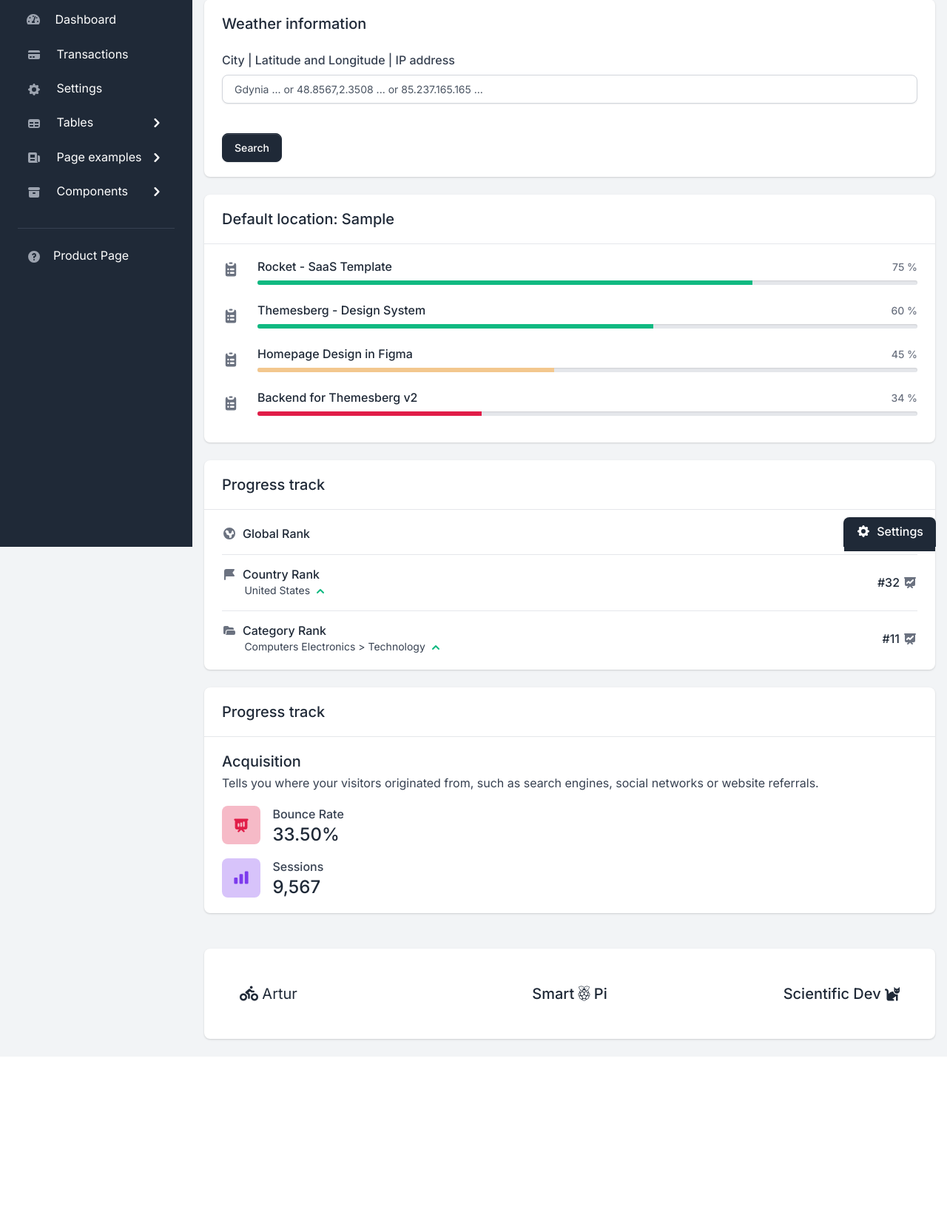
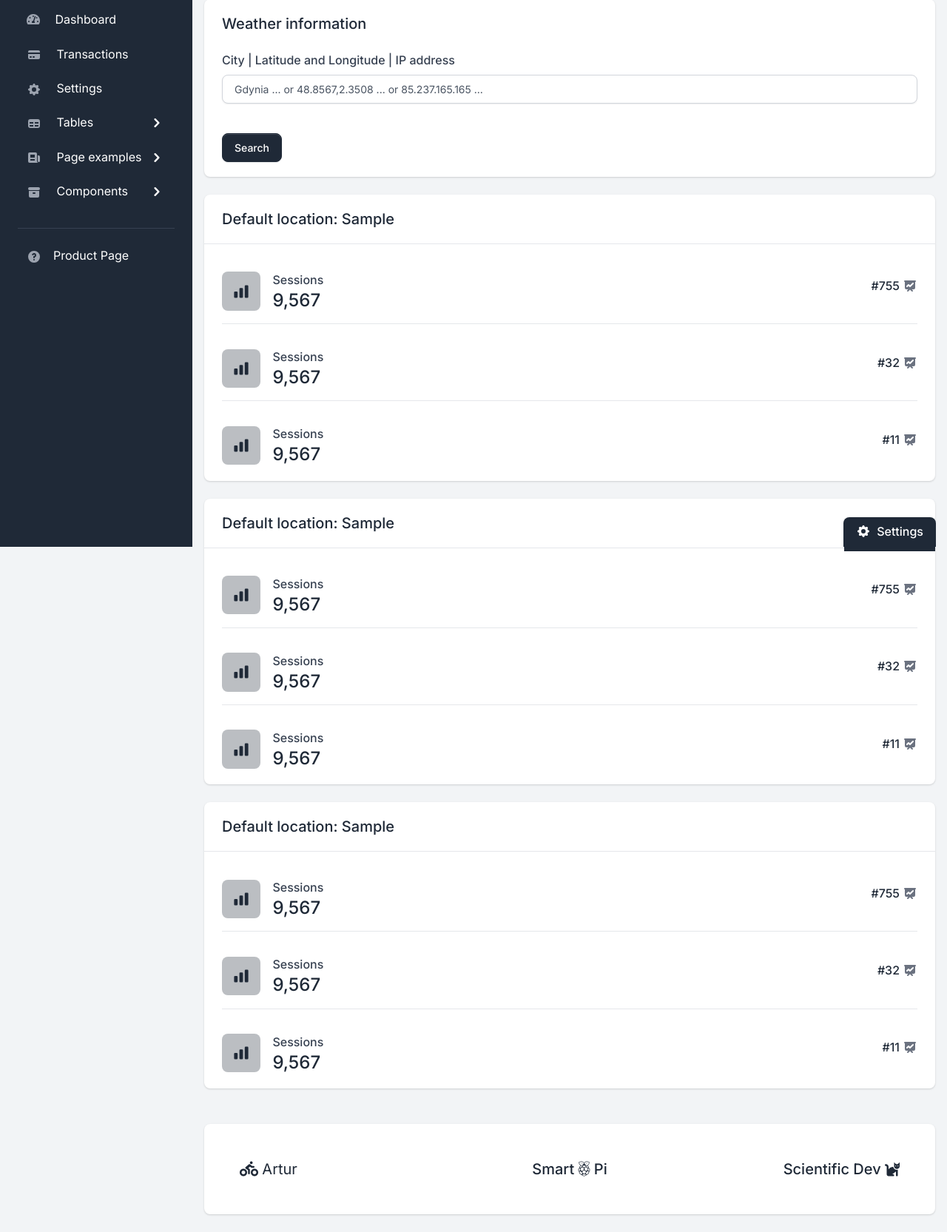
Before and after one commit to zacniewski/SmartPi, a Django app: template apps/templates/weather/weather.html in a window 1280 px wide. Shown: the part 61-1726 px from the top of the page at 74% size. Before the commit the page ends 1489 px from the top, so only its background shows below. Run offline with Django 3.2, Linux system fonts and the light colour scheme; the template is opened without the code that fills it: most values are stand-ins (such as "Sample title", 1, 10 or a date in 2020); some libraries are stand-ins or nearby versions.

Commit message:
Preparing placeholders for data from API

```diff
--- a/apps/templates/weather/weather.html
+++ b/apps/templates/weather/weather.html
@@ -156,88 +156,13 @@
                 <h2 class="fs-5 fw-bold mb-0">Default location: {{ default_location }}</h2>
             </div>
             <div class="card-body">
-                            <!-- Project 1 -->
-                            <div class="row mb-4">
-                                <div class="col-auto">
-                                    <svg class="icon icon-sm text-gray-500" fill="currentColor" viewBox="0 0 20 20" xmlns="http://www.w3.org/2000/svg"><path d="M9 2a1 1 0 000 2h2a1 1 0 100-2H9z"></path><path fill-rule="evenodd" d="M4 5a2 2 0 012-2 3 3 0 003 3h2a3 3 0 003-3 2 2 0 012 2v11a2 2 0 01-2 2H6a2 2 0 01-2-2V5zm3 4a1 1 0 000 2h.01a1 1 0 100-2H7zm3 0a1 1 0 000 2h3a1 1 0 100-2h-3zm-3 4a1 1 0 100 2h.01a1 1 0 100-2H7zm3 0a1 1 0 100 2h3a1 1 0 100-2h-3z" clip-rule="evenodd"></path></svg>
-                                </div>
-                                <div class="col">
-                                    <div class="progress-wrapper">
-                                        <div class="progress-info">
-                                            <div class="h6 mb-0">Rocket - SaaS Template</div>
-                                            <div class="small fw-bold text-gray-500"><span>75 %</span></div>
-                                        </div>
-                                        <div class="progress mb-0">
-                                            <div class="progress-bar bg-success" role="progressbar" aria-valuenow="75" aria-valuemin="0" aria-valuemax="100" style="width: 75%;"></div>
-                                        </div>
-                                    </div>
-                                </div>
-                            </div>
-                            <!-- Project 2 -->
-                            <div class="row align-items-center mb-4">
-                                <div class="col-auto">
-                                    <svg class="icon icon-sm text-gray-500" fill="currentColor" viewBox="0 0 20 20" xmlns="http://www.w3.org/2000/svg"><path d="M9 2a1 1 0 000 2h2a1 1 0 100-2H9z"></path><path fill-rule="evenodd" d="M4 5a2 2 0 012-2 3 3 0 003 3h2a3 3 0 003-3 2 2 0 012 2v11a2 2 0 01-2 2H6a2 2 0 01-2-2V5zm3 4a1 1 0 000 2h.01a1 1 0 100-2H7zm3 0a1 1 0 000 2h3a1 1 0 100-2h-3zm-3 4a1 1 0 100 2h.01a1 1 0 100-2H7zm3 0a1 1 0 100 2h3a1 1 0 100-2h-3z" clip-rule="evenodd"></path></svg>
-                                </div>
-                                <div class="col">
-                                    <div class="progress-wrapper">
-                                        <div class="progress-info">
-                                            <div class="h6 mb-0">Themesberg - Design System</div>
-                                            <div class="small fw-bold text-gray-500"><span>60 %</span></div>
-                                        </div>
-                                        <div class="progress mb-0">
-                                            <div class="progress-bar bg-success" role="progressbar" aria-valuenow="60" aria-valuemin="0" aria-valuemax="100" style="width: 60%;"></div>
-                                        </div>
-                                    </div>
-                                </div>
-                            </div>
-                            <!-- Project 3 -->
-                            <div class="row align-items-center mb-4">
-                                <div class="col-auto">
-                                    <svg class="icon icon-sm text-gray-500" fill="currentColor" viewBox="0 0 20 20" xmlns="http://www.w3.org/2000/svg"><path d="M9 2a1 1 0 000 2h2a1 1 0 100-2H9z"></path><path fill-rule="evenodd" d="M4 5a2 2 0 012-2 3 3 0 003 3h2a3 3 0 003-3 2 2 0 012 2v11a2 2 0 01-2 2H6a2 2 0 01-2-2V5zm3 4a1 1 0 000 2h.01a1 1 0 100-2H7zm3 0a1 1 0 000 2h3a1 1 0 100-2h-3zm-3 4a1 1 0 100 2h.01a1 1 0 100-2H7zm3 0a1 1 0 100 2h3a1 1 0 100-2h-3z" clip-rule="evenodd"></path></svg>
-                                </div>
-                                <div class="col">
-                                    <div class="progress-wrapper">
-                                        <div class="progress-info">
-                                            <div class="h6 mb-0">Homepage Design in Figma</div>
-                                            <div class="small fw-bold text-gray-500"><span>45 %</span></div>
-                                        </div>
-                                        <div class="progress mb-0">
-                                            <div class="progress-bar bg-warning" role="progressbar" aria-valuenow="45" aria-valuemin="0" aria-valuemax="100" style="width: 45%;"></div>
-                                        </div>
-                                    </div>
-                                </div>
-                            </div>
-                            <!-- Project 4 -->
-                            <div class="row align-items-center mb-3">
-                                <div class="col-auto">
-                                    <svg class="icon icon-sm text-gray-500" fill="currentColor" viewBox="0 0 20 20" xmlns="http://www.w3.org/2000/svg"><path d="M9 2a1 1 0 000 2h2a1 1 0 100-2H9z"></path><path fill-rule="evenodd" d="M4 5a2 2 0 012-2 3 3 0 003 3h2a3 3 0 003-3 2 2 0 012 2v11a2 2 0 01-2 2H6a2 2 0 01-2-2V5zm3 4a1 1 0 000 2h.01a1 1 0 100-2H7zm3 0a1 1 0 000 2h3a1 1 0 100-2h-3zm-3 4a1 1 0 100 2h.01a1 1 0 100-2H7zm3 0a1 1 0 100 2h3a1 1 0 100-2h-3z" clip-rule="evenodd"></path></svg>
-                                </div>
-                                <div class="col">
-                                    <div class="progress-wrapper">
-                                        <div class="progress-info">
-                                            <div class="h6 mb-0">Backend for Themesberg v2</div>
-                                            <div class="small fw-bold text-gray-500"><span>34 %</span></div>
-                                        </div>
-                                        <div class="progress mb-0">
-                                            <div class="progress-bar bg-danger" role="progressbar" aria-valuenow="34" aria-valuemin="0" aria-valuemax="100" style="width: 34%;"></div>
-                                        </div>
-                                    </div>
-                                </div>
-                            </div>
-                        </div>
-                    </div>
-                </div>
-                <div class="col-12 col-xxl-4 mb-4">
-                    <div class="card border-0 shadow">
-                    <div class="card-header border-bottom d-flex align-items-center justify-content-between">
-                        <h2 class="fs-5 fw-bold mb-0">Progress track</h2>
-                    </div>
-                    <div class="card-body">
                 <div class="d-flex align-items-center justify-content-between border-bottom pb-3">
-                            <div>
-                                <div class="h6 mb-0 d-flex align-items-center">
-                                    <svg class="icon icon-xs text-gray-500 me-2" fill="currentColor" viewBox="0 0 20 20" xmlns="http://www.w3.org/2000/svg"><path fill-rule="evenodd" d="M10 18a8 8 0 100-16 8 8 0 000 16zM4.332 8.027a6.012 6.012 0 011.912-2.706C6.512 5.73 6.974 6 7.5 6A1.5 1.5 0 019 7.5V8a2 2 0 004 0 2 2 0 011.523-1.943A5.977 5.977 0 0116 10c0 .34-.028.675-.083 1H15a2 2 0 00-2 2v2.197A5.973 5.973 0 0110 16v-2a2 2 0 00-2-2 2 2 0 01-2-2 2 2 0 00-1.668-1.973z" clip-rule="evenodd"></path></svg>
-                                    Global Rank
+                    <div class="d-flex align-items-center pt-3">
+                            <div class="icon-shape icon-sm icon-shape-primary rounded me-3">
+                                <svg fill="currentColor" viewBox="0 0 20 20" xmlns="http://www.w3.org/2000/svg"><path d="M2 11a1 1 0 011-1h2a1 1 0 011 1v5a1 1 0 01-1 1H3a1 1 0 01-1-1v-5zM8 7a1 1 0 011-1h2a1 1 0 011 1v9a1 1 0 01-1 1H9a1 1 0 01-1-1V7zM14 4a1 1 0 011-1h2a1 1 0 011 1v12a1 1 0 01-1 1h-2a1 1 0 01-1-1V4z"></path></svg>                                        </div>
+                            <div class="d-block">
+                                <label class="mb-0">Sessions</label>
+                                <h4 class="mb-0">9,567</h4>
                             </div>
                         </div>
                     <div>
@@ -248,14 +173,12 @@
                     </div>
                 </div>
                 <div class="d-flex align-items-center justify-content-between border-bottom py-3">
-                            <div>
-                                <div class="h6 mb-0 d-flex align-items-center">
-                                    <svg class="icon icon-xs text-gray-500 me-2" fill="currentColor" viewBox="0 0 20 20" xmlns="http://www.w3.org/2000/svg"><path fill-rule="evenodd" d="M3 6a3 3 0 013-3h10a1 1 0 01.8 1.6L14.25 8l2.55 3.4A1 1 0 0116 13H6a1 1 0 00-1 1v3a1 1 0 11-2 0V6z" clip-rule="evenodd"></path></svg>
-                                    Country Rank
-                                </div>
-                                <div class="small card-stats">
-                                    United States
-                                    <svg class="icon icon-xs text-success" fill="currentColor" viewBox="0 0 20 20" xmlns="http://www.w3.org/2000/svg"><path fill-rule="evenodd" d="M14.707 12.707a1 1 0 01-1.414 0L10 9.414l-3.293 3.293a1 1 0 01-1.414-1.414l4-4a1 1 0 011.414 0l4 4a1 1 0 010 1.414z" clip-rule="evenodd"></path></svg>
+                    <div class="d-flex align-items-center pt-3">
+                        <div class="icon-shape icon-sm icon-shape-primary rounded me-3">
+                            <svg fill="currentColor" viewBox="0 0 20 20" xmlns="http://www.w3.org/2000/svg"><path d="M2 11a1 1 0 011-1h2a1 1 0 011 1v5a1 1 0 01-1 1H3a1 1 0 01-1-1v-5zM8 7a1 1 0 011-1h2a1 1 0 011 1v9a1 1 0 01-1 1H9a1 1 0 01-1-1V7zM14 4a1 1 0 011-1h2a1 1 0 011 1v12a1 1 0 01-1 1h-2a1 1 0 01-1-1V4z"></path></svg>                                        </div>
+                        <div class="d-block">
+                            <label class="mb-0">Sessions</label>
+                            <h4 class="mb-0">9,567</h4>
                         </div>
                     </div>
                     <div>
@@ -266,14 +189,12 @@
                     </div>
                 </div>
                 <div class="d-flex align-items-center justify-content-between pt-3">
-                            <div>
-                                <div class="h6 mb-0 d-flex align-items-center">
-                                    <svg class="icon icon-xs text-gray-500 me-2" fill="currentColor" viewBox="0 0 20 20" xmlns="http://www.w3.org/2000/svg"><path fill-rule="evenodd" d="M2 6a2 2 0 012-2h4l2 2h4a2 2 0 012 2v1H8a3 3 0 00-3 3v1.5a1.5 1.5 0 01-3 0V6z" clip-rule="evenodd"></path><path d="M6 12a2 2 0 012-2h8a2 2 0 012 2v2a2 2 0 01-2 2H2h2a2 2 0 002-2v-2z"></path></svg>
-                                    Category Rank
-                                </div>
-                                <div class="small card-stats">
-                                    Computers Electronics > Technology
-                                    <svg class="icon icon-xs text-success" fill="currentColor" viewBox="0 0 20 20" xmlns="http://www.w3.org/2000/svg"><path fill-rule="evenodd" d="M14.707 12.707a1 1 0 01-1.414 0L10 9.414l-3.293 3.293a1 1 0 01-1.414-1.414l4-4a1 1 0 011.414 0l4 4a1 1 0 010 1.414z" clip-rule="evenodd"></path></svg>
+                    <div class="d-flex align-items-center pt-3">
+                        <div class="icon-shape icon-sm icon-shape-primary rounded me-3">
+                            <svg fill="currentColor" viewBox="0 0 20 20" xmlns="http://www.w3.org/2000/svg"><path d="M2 11a1 1 0 011-1h2a1 1 0 011 1v5a1 1 0 01-1 1H3a1 1 0 01-1-1v-5zM8 7a1 1 0 011-1h2a1 1 0 011 1v9a1 1 0 01-1 1H9a1 1 0 01-1-1V7zM14 4a1 1 0 011-1h2a1 1 0 011 1v12a1 1 0 01-1 1h-2a1 1 0 01-1-1V4z"></path></svg>                                        </div>
+                        <div class="d-block">
+                            <label class="mb-0">Sessions</label>
+                            <h4 class="mb-0">9,567</h4>
                         </div>
                     </div>
                     <div>
@@ -289,28 +210,112 @@
         <div class="col-12 col-xxl-4 mb-4">
             <div class="card border-0 shadow">
             <div class="card-header border-bottom d-flex align-items-center justify-content-between">
-                            <h2 class="fs-5 fw-bold mb-0">Progress track</h2>
+                <h2 class="fs-5 fw-bold mb-0">Default location: {{ default_location }}</h2>
             </div>
             <div class="card-body">
-                            <h2 class="fs-5 fw-bold mb-1">Acquisition</h2>
-                            <p>Tells you where your visitors originated from, such as search engines, social networks or website referrals.</p>
-                            <div class="d-block">
-                            <div class="d-flex align-items-center me-5">
-                                <div class="icon-shape icon-sm icon-shape-danger rounded me-3">
-                                    <svg fill="currentColor" viewBox="0 0 20 20" xmlns="http://www.w3.org/2000/svg"><path fill-rule="evenodd" d="M3 3a1 1 0 000 2v8a2 2 0 002 2h2.586l-1.293 1.293a1 1 0 101.414 1.414L10 15.414l2.293 2.293a1 1 0 001.414-1.414L12.414 15H15a2 2 0 002-2V5a1 1 0 100-2H3zm11 4a1 1 0 10-2 0v4a1 1 0 102 0V7zm-3 1a1 1 0 10-2 0v3a1 1 0 102 0V8zM8 9a1 1 0 00-2 0v2a1 1 0 102 0V9z" clip-rule="evenodd"></path></svg>
-                                </div>
-                                <div class="d-block">
-                                    <label class="mb-0">Bounce Rate</label>
-                                    <h4 class="mb-0">33.50%</h4>
-                                </div>
-                            </div>
+                <div class="d-flex align-items-center justify-content-between border-bottom pb-3">
                     <div class="d-flex align-items-center pt-3">
-                                <div class="icon-shape icon-sm icon-shape-purple rounded me-3">
+                            <div class="icon-shape icon-sm icon-shape-primary rounded me-3">
                                 <svg fill="currentColor" viewBox="0 0 20 20" xmlns="http://www.w3.org/2000/svg"><path d="M2 11a1 1 0 011-1h2a1 1 0 011 1v5a1 1 0 01-1 1H3a1 1 0 01-1-1v-5zM8 7a1 1 0 011-1h2a1 1 0 011 1v9a1 1 0 01-1 1H9a1 1 0 01-1-1V7zM14 4a1 1 0 011-1h2a1 1 0 011 1v12a1 1 0 01-1 1h-2a1 1 0 01-1-1V4z"></path></svg>                                        </div>
                             <div class="d-block">
                                 <label class="mb-0">Sessions</label>
                                 <h4 class="mb-0">9,567</h4>
                             </div>
+                        </div>
+                    <div>
+                        <a href="#" class="d-flex align-items-center fw-bold">
+                            #755
+                            <svg class="icon icon-xs text-gray-500 ms-1" fill="currentColor" viewBox="0 0 20 20" xmlns="http://www.w3.org/2000/svg"><path fill-rule="evenodd" d="M3 3a1 1 0 000 2v8a2 2 0 002 2h2.586l-1.293 1.293a1 1 0 101.414 1.414L10 15.414l2.293 2.293a1 1 0 001.414-1.414L12.414 15H15a2 2 0 002-2V5a1 1 0 100-2H3zm11.707 4.707a1 1 0 00-1.414-1.414L10 9.586 8.707 8.293a1 1 0 00-1.414 0l-2 2a1 1 0 101.414 1.414L8 10.414l1.293 1.293a1 1 0 001.414 0l4-4z" clip-rule="evenodd"></path></svg>
+                        </a>
+                    </div>
+                </div>
+                <div class="d-flex align-items-center justify-content-between border-bottom py-3">
+                    <div class="d-flex align-items-center pt-3">
+                        <div class="icon-shape icon-sm icon-shape-primary rounded me-3">
+                            <svg fill="currentColor" viewBox="0 0 20 20" xmlns="http://www.w3.org/2000/svg"><path d="M2 11a1 1 0 011-1h2a1 1 0 011 1v5a1 1 0 01-1 1H3a1 1 0 01-1-1v-5zM8 7a1 1 0 011-1h2a1 1 0 011 1v9a1 1 0 01-1 1H9a1 1 0 01-1-1V7zM14 4a1 1 0 011-1h2a1 1 0 011 1v12a1 1 0 01-1 1h-2a1 1 0 01-1-1V4z"></path></svg>                                        </div>
+                        <div class="d-block">
+                            <label class="mb-0">Sessions</label>
+                            <h4 class="mb-0">9,567</h4>
+                        </div>
+                    </div>
+                    <div>
+                        <a href="#" class="d-flex align-items-center fw-bold">
+                            #32
+                            <svg class="icon icon-xs text-gray-500 ms-1" fill="currentColor" viewBox="0 0 20 20" xmlns="http://www.w3.org/2000/svg"><path fill-rule="evenodd" d="M3 3a1 1 0 000 2v8a2 2 0 002 2h2.586l-1.293 1.293a1 1 0 101.414 1.414L10 15.414l2.293 2.293a1 1 0 001.414-1.414L12.414 15H15a2 2 0 002-2V5a1 1 0 100-2H3zm11.707 4.707a1 1 0 00-1.414-1.414L10 9.586 8.707 8.293a1 1 0 00-1.414 0l-2 2a1 1 0 101.414 1.414L8 10.414l1.293 1.293a1 1 0 001.414 0l4-4z" clip-rule="evenodd"></path></svg>
+                        </a>
+                    </div>
+                </div>
+                <div class="d-flex align-items-center justify-content-between pt-3">
+                    <div class="d-flex align-items-center pt-3">
+                        <div class="icon-shape icon-sm icon-shape-primary rounded me-3">
+                            <svg fill="currentColor" viewBox="0 0 20 20" xmlns="http://www.w3.org/2000/svg"><path d="M2 11a1 1 0 011-1h2a1 1 0 011 1v5a1 1 0 01-1 1H3a1 1 0 01-1-1v-5zM8 7a1 1 0 011-1h2a1 1 0 011 1v9a1 1 0 01-1 1H9a1 1 0 01-1-1V7zM14 4a1 1 0 011-1h2a1 1 0 011 1v12a1 1 0 01-1 1h-2a1 1 0 01-1-1V4z"></path></svg>                                        </div>
+                        <div class="d-block">
+                            <label class="mb-0">Sessions</label>
+                            <h4 class="mb-0">9,567</h4>
+                        </div>
+                    </div>
+                    <div>
+                        <a href="#" class="d-flex align-items-center fw-bold">
+                            #11
+                            <svg class="icon icon-xs text-gray-500 ms-1" fill="currentColor" viewBox="0 0 20 20" xmlns="http://www.w3.org/2000/svg"><path fill-rule="evenodd" d="M3 3a1 1 0 000 2v8a2 2 0 002 2h2.586l-1.293 1.293a1 1 0 101.414 1.414L10 15.414l2.293 2.293a1 1 0 001.414-1.414L12.414 15H15a2 2 0 002-2V5a1 1 0 100-2H3zm11.707 4.707a1 1 0 00-1.414-1.414L10 9.586 8.707 8.293a1 1 0 00-1.414 0l-2 2a1 1 0 101.414 1.414L8 10.414l1.293 1.293a1 1 0 001.414 0l4-4z" clip-rule="evenodd"></path></svg>
+                        </a>
+                    </div>
+                </div>
+            </div>
+        </div>
+        </div>
+        <div class="col-12 col-xxl-4 mb-4">
+            <div class="card border-0 shadow">
+            <div class="card-header border-bottom d-flex align-items-center justify-content-between">
+                <h2 class="fs-5 fw-bold mb-0">Default location: {{ default_location }}</h2>
+            </div>
+            <div class="card-body">
+                <div class="d-flex align-items-center justify-content-between border-bottom pb-3">
+                    <div class="d-flex align-items-center pt-3">
+                            <div class="icon-shape icon-sm icon-shape-primary rounded me-3">
+                                <svg fill="currentColor" viewBox="0 0 20 20" xmlns="http://www.w3.org/2000/svg"><path d="M2 11a1 1 0 011-1h2a1 1 0 011 1v5a1 1 0 01-1 1H3a1 1 0 01-1-1v-5zM8 7a1 1 0 011-1h2a1 1 0 011 1v9a1 1 0 01-1 1H9a1 1 0 01-1-1V7zM14 4a1 1 0 011-1h2a1 1 0 011 1v12a1 1 0 01-1 1h-2a1 1 0 01-1-1V4z"></path></svg>                                        </div>
+                            <div class="d-block">
+                                <label class="mb-0">Sessions</label>
+                                <h4 class="mb-0">9,567</h4>
+                            </div>
+                        </div>
+                    <div>
+                        <a href="#" class="d-flex align-items-center fw-bold">
+                            #755
+                            <svg class="icon icon-xs text-gray-500 ms-1" fill="currentColor" viewBox="0 0 20 20" xmlns="http://www.w3.org/2000/svg"><path fill-rule="evenodd" d="M3 3a1 1 0 000 2v8a2 2 0 002 2h2.586l-1.293 1.293a1 1 0 101.414 1.414L10 15.414l2.293 2.293a1 1 0 001.414-1.414L12.414 15H15a2 2 0 002-2V5a1 1 0 100-2H3zm11.707 4.707a1 1 0 00-1.414-1.414L10 9.586 8.707 8.293a1 1 0 00-1.414 0l-2 2a1 1 0 101.414 1.414L8 10.414l1.293 1.293a1 1 0 001.414 0l4-4z" clip-rule="evenodd"></path></svg>
+                        </a>
+                    </div>
+                </div>
+                <div class="d-flex align-items-center justify-content-between border-bottom py-3">
+                    <div class="d-flex align-items-center pt-3">
+                        <div class="icon-shape icon-sm icon-shape-primary rounded me-3">
+                            <svg fill="currentColor" viewBox="0 0 20 20" xmlns="http://www.w3.org/2000/svg"><path d="M2 11a1 1 0 011-1h2a1 1 0 011 1v5a1 1 0 01-1 1H3a1 1 0 01-1-1v-5zM8 7a1 1 0 011-1h2a1 1 0 011 1v9a1 1 0 01-1 1H9a1 1 0 01-1-1V7zM14 4a1 1 0 011-1h2a1 1 0 011 1v12a1 1 0 01-1 1h-2a1 1 0 01-1-1V4z"></path></svg>                                        </div>
+                        <div class="d-block">
+                            <label class="mb-0">Sessions</label>
+                            <h4 class="mb-0">9,567</h4>
+                        </div>
+                    </div>
+                    <div>
+                        <a href="#" class="d-flex align-items-center fw-bold">
+                            #32
+                            <svg class="icon icon-xs text-gray-500 ms-1" fill="currentColor" viewBox="0 0 20 20" xmlns="http://www.w3.org/2000/svg"><path fill-rule="evenodd" d="M3 3a1 1 0 000 2v8a2 2 0 002 2h2.586l-1.293 1.293a1 1 0 101.414 1.414L10 15.414l2.293 2.293a1 1 0 001.414-1.414L12.414 15H15a2 2 0 002-2V5a1 1 0 100-2H3zm11.707 4.707a1 1 0 00-1.414-1.414L10 9.586 8.707 8.293a1 1 0 00-1.414 0l-2 2a1 1 0 101.414 1.414L8 10.414l1.293 1.293a1 1 0 001.414 0l4-4z" clip-rule="evenodd"></path></svg>
+                        </a>
+                    </div>
+                </div>
+                <div class="d-flex align-items-center justify-content-between pt-3">
+                    <div class="d-flex align-items-center pt-3">
+                        <div class="icon-shape icon-sm icon-shape-primary rounded me-3">
+                            <svg fill="currentColor" viewBox="0 0 20 20" xmlns="http://www.w3.org/2000/svg"><path d="M2 11a1 1 0 011-1h2a1 1 0 011 1v5a1 1 0 01-1 1H3a1 1 0 01-1-1v-5zM8 7a1 1 0 011-1h2a1 1 0 011 1v9a1 1 0 01-1 1H9a1 1 0 01-1-1V7zM14 4a1 1 0 011-1h2a1 1 0 011 1v12a1 1 0 01-1 1h-2a1 1 0 01-1-1V4z"></path></svg>                                        </div>
+                        <div class="d-block">
+                            <label class="mb-0">Sessions</label>
+                            <h4 class="mb-0">9,567</h4>
+                        </div>
+                    </div>
+                    <div>
+                        <a href="#" class="d-flex align-items-center fw-bold">
+                            #11
+                            <svg class="icon icon-xs text-gray-500 ms-1" fill="currentColor" viewBox="0 0 20 20" xmlns="http://www.w3.org/2000/svg"><path fill-rule="evenodd" d="M3 3a1 1 0 000 2v8a2 2 0 002 2h2.586l-1.293 1.293a1 1 0 101.414 1.414L10 15.414l2.293 2.293a1 1 0 001.414-1.414L12.414 15H15a2 2 0 002-2V5a1 1 0 100-2H3zm11.707 4.707a1 1 0 00-1.414-1.414L10 9.586 8.707 8.293a1 1 0 00-1.414 0l-2 2a1 1 0 101.414 1.414L8 10.414l1.293 1.293a1 1 0 001.414 0l4-4z" clip-rule="evenodd"></path></svg>
+                        </a>
                     </div>
                 </div>
             </div>
```
Lines whose indentation alone changed are shown as unchanged.
